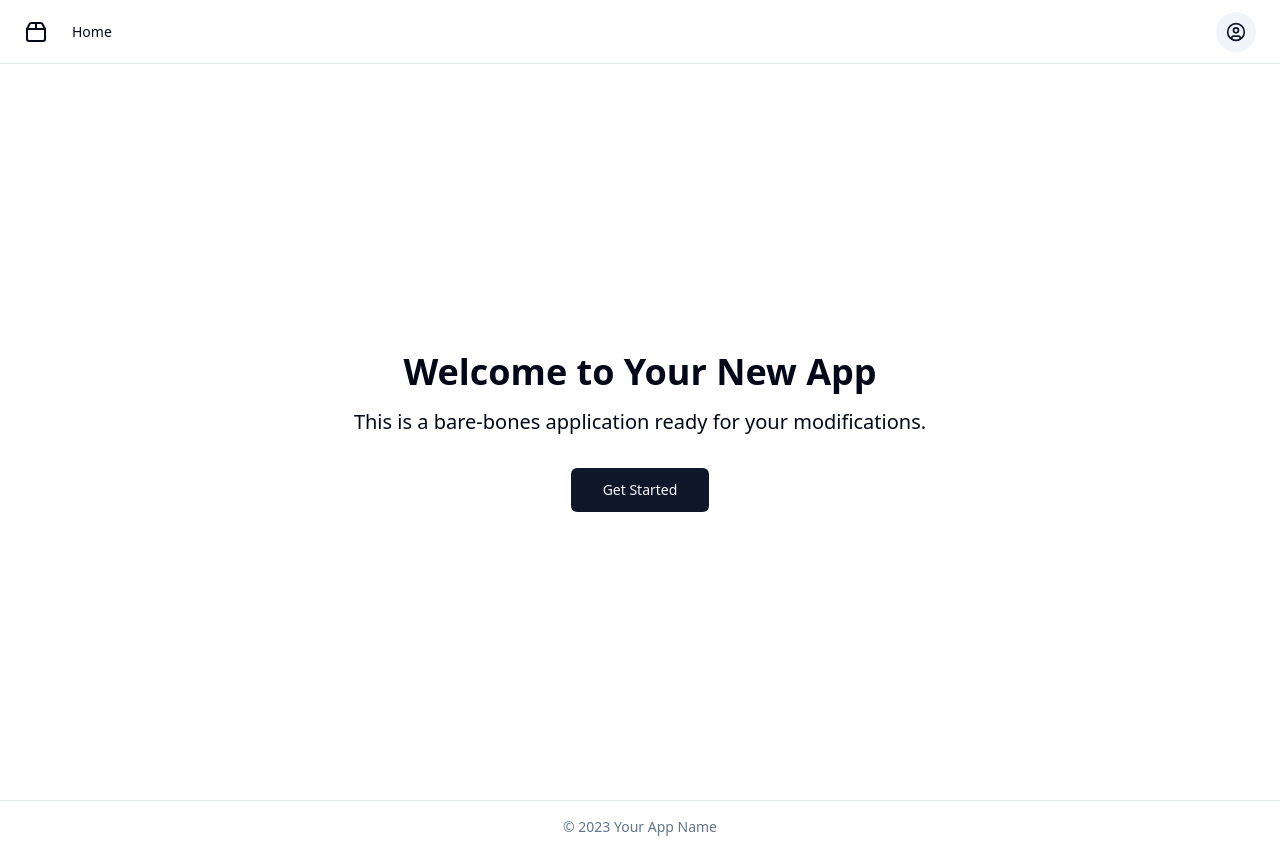
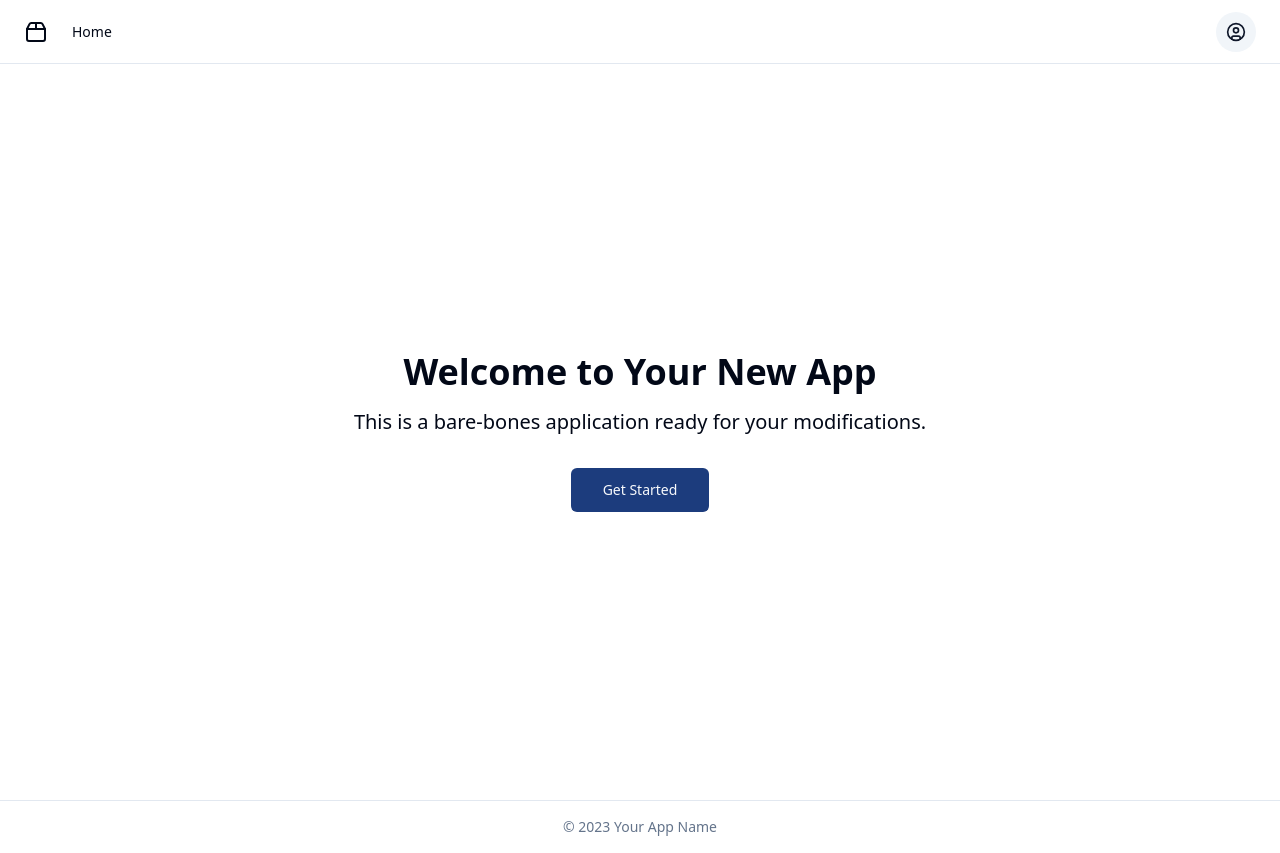
Before and after one commit to GPT-Engineer-App-Dev/simple-skeleton, a React (Vite) app: page / in a window 1280 px wide. Built offline with nearby package versions, Linux system fonts and the light colour scheme.

Commit message:
Update primary theme color to navy

```diff
--- a/src/index.css
+++ b/src/index.css
@@ -13,7 +13,7 @@
     --popover: 0 0% 100%;
     --popover-foreground: 222.2 84% 4.9%;
 
-    --primary: 222.2 47.4% 11.2%;
+    --primary: 220 64% 30%; /* Updated to navy */
     --primary-foreground: 210 40% 98%;
 
     --secondary: 210 40% 96.1%;
@@ -30,7 +30,7 @@
 
     --border: 214.3 31.8% 91.4%;
     --input: 214.3 31.8% 91.4%;
-    --ring: 222.2 84% 4.9%;
+    --ring: 220 64% 30%; /* Updated to navy */
 
     --radius: 0.5rem;
   }
@@ -45,7 +45,7 @@
     --popover: 222.2 84% 4.9%;
     --popover-foreground: 210 40% 98%;
 
-    --primary: 210 40% 98%;
+    --primary: 220 64% 50%; /* Updated to a lighter navy for dark mode */
     --primary-foreground: 222.2 47.4% 11.2%;
 
     --secondary: 217.2 32.6% 17.5%;
@@ -62,7 +62,7 @@
 
     --border: 217.2 32.6% 17.5%;
     --input: 217.2 32.6% 17.5%;
-    --ring: 212.7 26.8% 83.9%;
+    --ring: 220 64% 50%; /* Updated to a lighter navy for dark mode */
   }
 }
 
```
